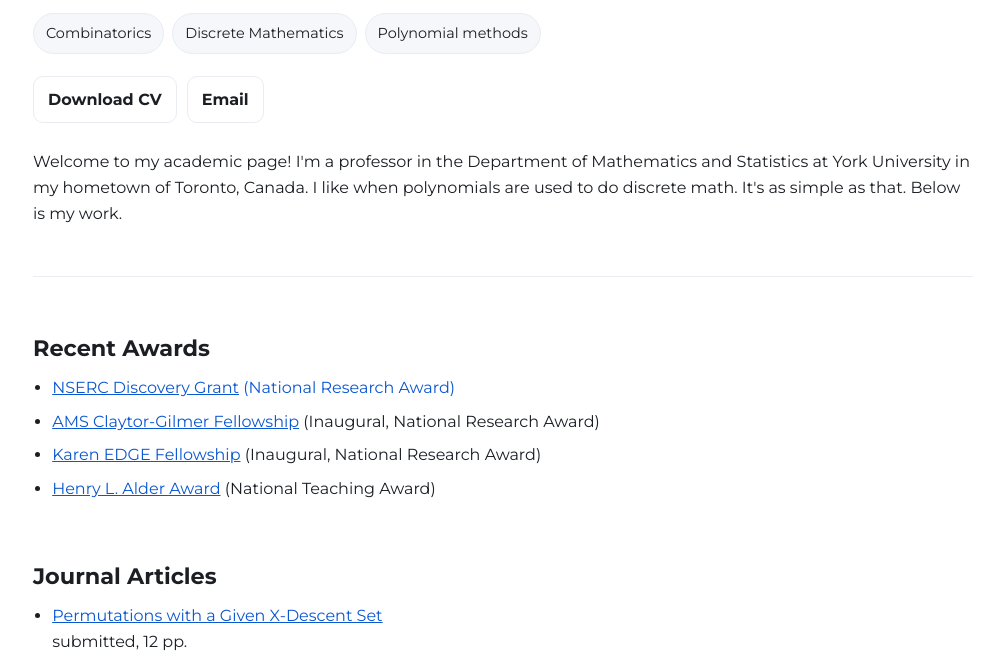
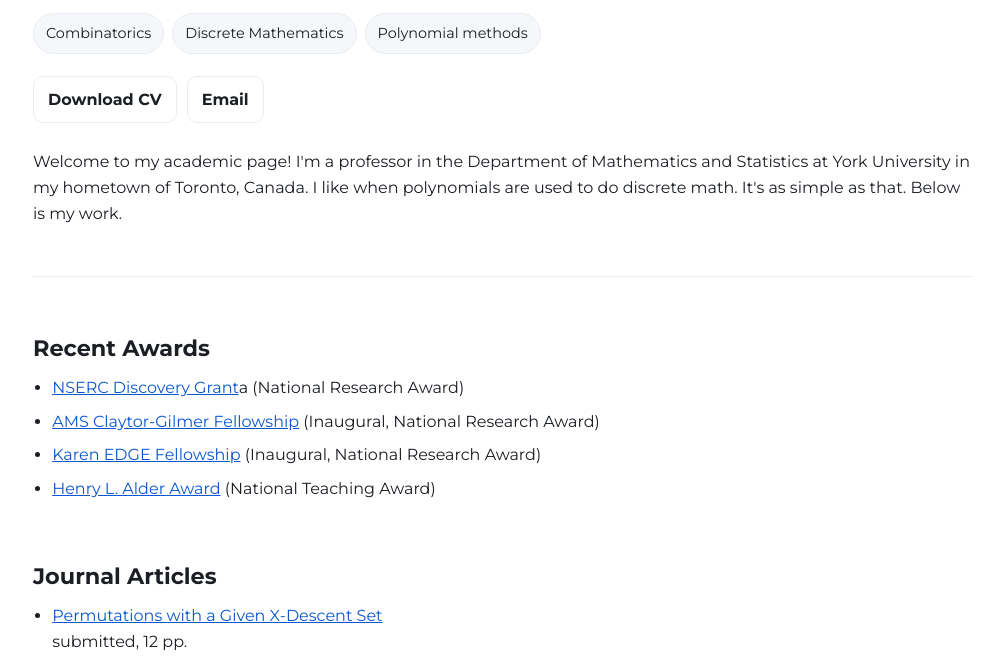
Before and after one commit to profomarmath/profomarmath.github.io, a plain HTML site: page index.html in a window 1280 px wide. Shown: the part 120-779 px from the top of the page, without its empty margins (137-1141 px from the left). Drawn offline with Linux system fonts and the light colour scheme.

Commit message:
Update index.html

```diff
--- a/index.html
+++ b/index.html
@@ -78,7 +78,7 @@
       <section class="section" id="awards">
         <h2>Recent Awards</h2>
         <ul>
-          <li><a href="https://www.nserc-crsng.gc.ca/professors-professeurs/grants-subs/dgigp-psigp_eng.asp" target="_blank">NSERC Discovery Grant<a/> (National Research Award)</li>
+          <li><a href="https://www.nserc-crsng.gc.ca/professors-professeurs/grants-subs/dgigp-psigp_eng.asp" target="_blank">NSERC Discovery Grant</a>a (National Research Award)</li>
           <li><a href="https://www.ams.org/news?news_id=6808" target="_blank" rel="noopener">AMS Claytor-Gilmer Fellowship</a> (Inaugural, National Research Award)</li>
           <li><a href="https://www.edgeforwomen.org/2020-inaugural-class-of-karen-edge-fellows/" target="_blank" rel="noopener">Karen EDGE Fellowship</a> (Inaugural, National Research Award)</li>
           <li><a href="https://www.maa.org/programs-and-communities/member-communities/maa-awards/teaching-awards/henry-l-alder-award/Mohamed-Omar" target="_blank" rel="noopener">Henry L. Alder Award</a> (National Teaching Award)</li>
```
